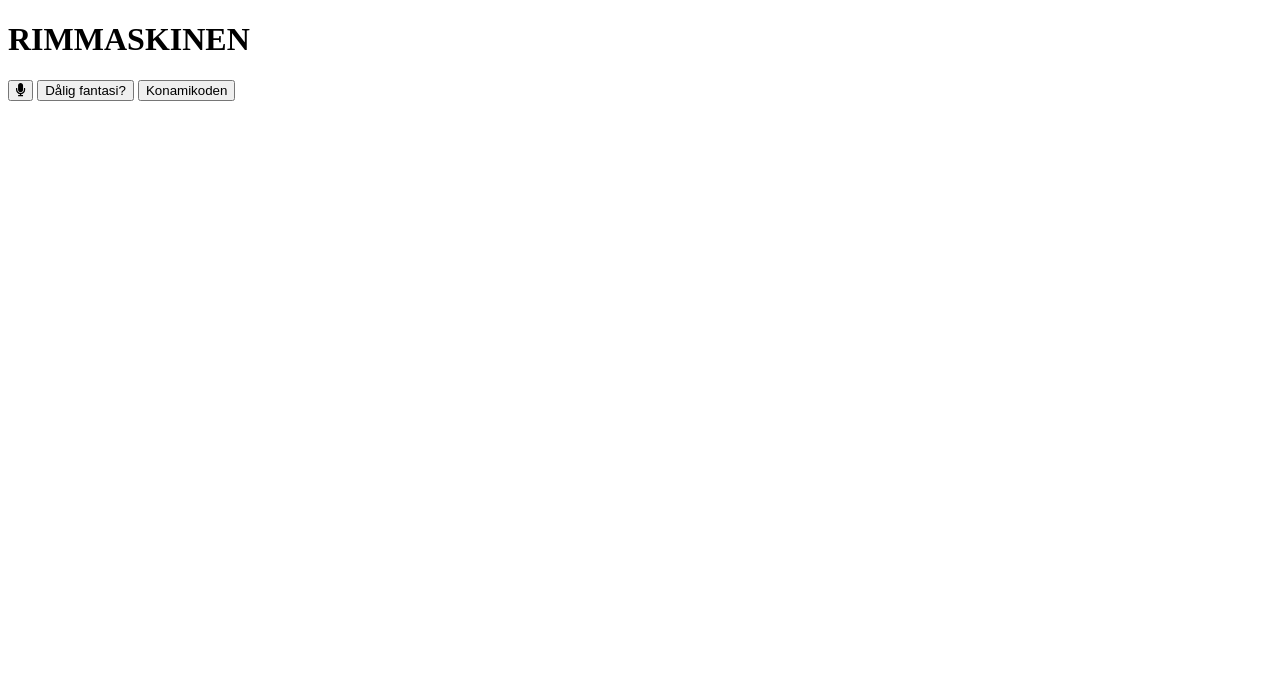
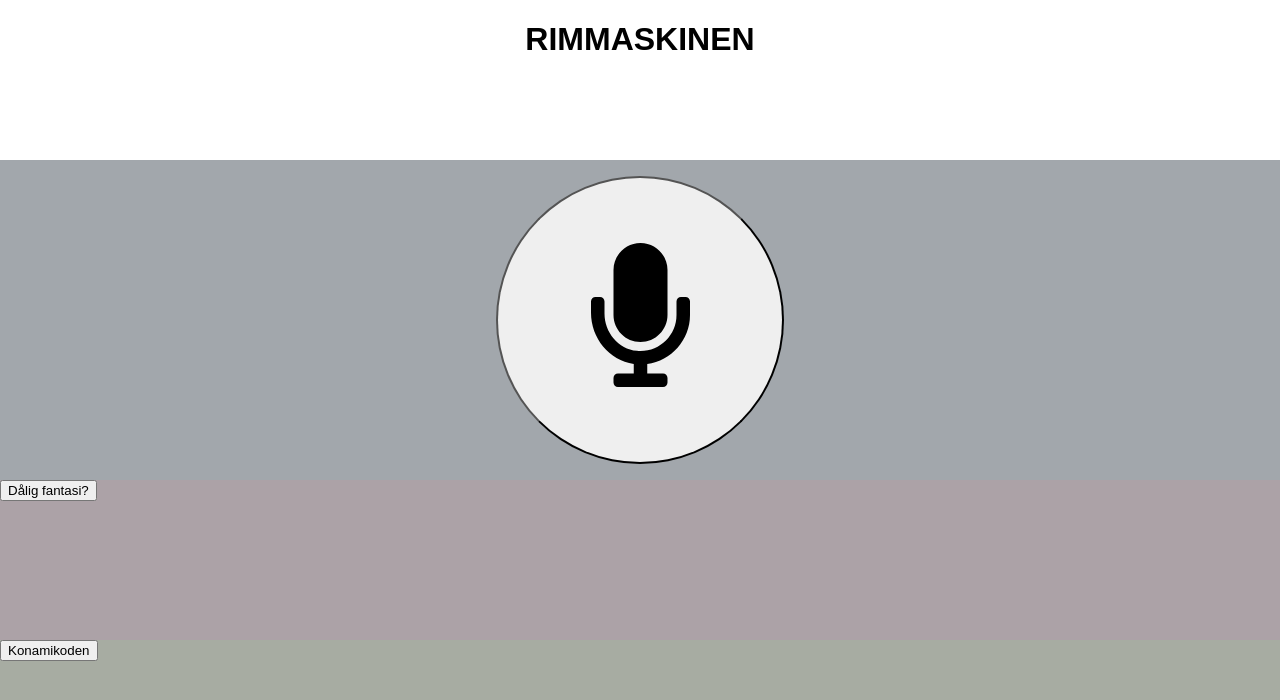
Before and after one commit to Eleton/rimmaskinen, a plain HTML site: page index.html in a window 1280 px wide. Drawn offline with Linux system fonts and the light colour scheme.

Commit message:
Weird css bug

```diff
--- a/index.html
+++ b/index.html
@@ -8,7 +8,7 @@
     <title>Rimmaskinen - Super duper mega hightech</title>
 
     <script defer src="https://use.fontawesome.com/releases/v5.0.9/js/all.js" integrity="sha384-8iPTk2s/jMVj81dnzb/iFR2sdA7u06vHJyyLlAd4snFpCl/SnyUjRrbdJsw1pGIl" crossorigin="anonymous"></script>
-    <link rel="stylesheet" href="style.css">
+    <link rel="stylesheet" href="style2.css">
     <!--[if lt IE 9]>
       <script src="//html5shiv.googlecode.com/svn/trunk/html5.js"></script>
     <![endif]-->
--- /dev/null
+++ b/style2.css
@@ -0,0 +1,68 @@
+body, html {
+  margin: 0;
+}
+
+html {
+  height: 100%;
+}
+
+body {
+  height: inherit;
+  overflow: hidden;
+}
+
+.container {
+  height: inherit;
+  overflow: hidden;
+  display: grid;
+  grid-template-rows: 20vh 40vh 20vh 20vh;
+}
+
+h1 {
+  font-family: sans-serif;
+  text-align: center;
+  grid-row: 1;
+}
+
+#listen {
+  grid-row: 2;
+  background-color: rgba(70, 80, 90, 0.5);
+  padding: 2vh;
+  display: flex;
+  justify-content: center;
+}
+
+#listen button {
+  width: 36vh;
+  height: 36vh;
+  border-radius: 50%;
+  font-size: 9em;
+}
+
+#suggest {
+  grid-row: 3;
+  background-color: rgba(90, 70, 80, 0.5)
+}
+
+#helga {
+  grid-row: 4;
+  background-color: rgba(80, 90, 70, 0.5)
+}
+
+div {
+  height: 100px;
+  overflow: auto;
+  position: absolute;
+  bottom: 0px;
+  right: 0;
+  left: 0;
+  background-color: rgba(255,255,255,0.2);
+}
+
+ul {
+  margin: 0;
+}
+
+.hints span {
+  text-shadow: 0px 0px 6px rgba(255,255,255,0.7);
+}
```
